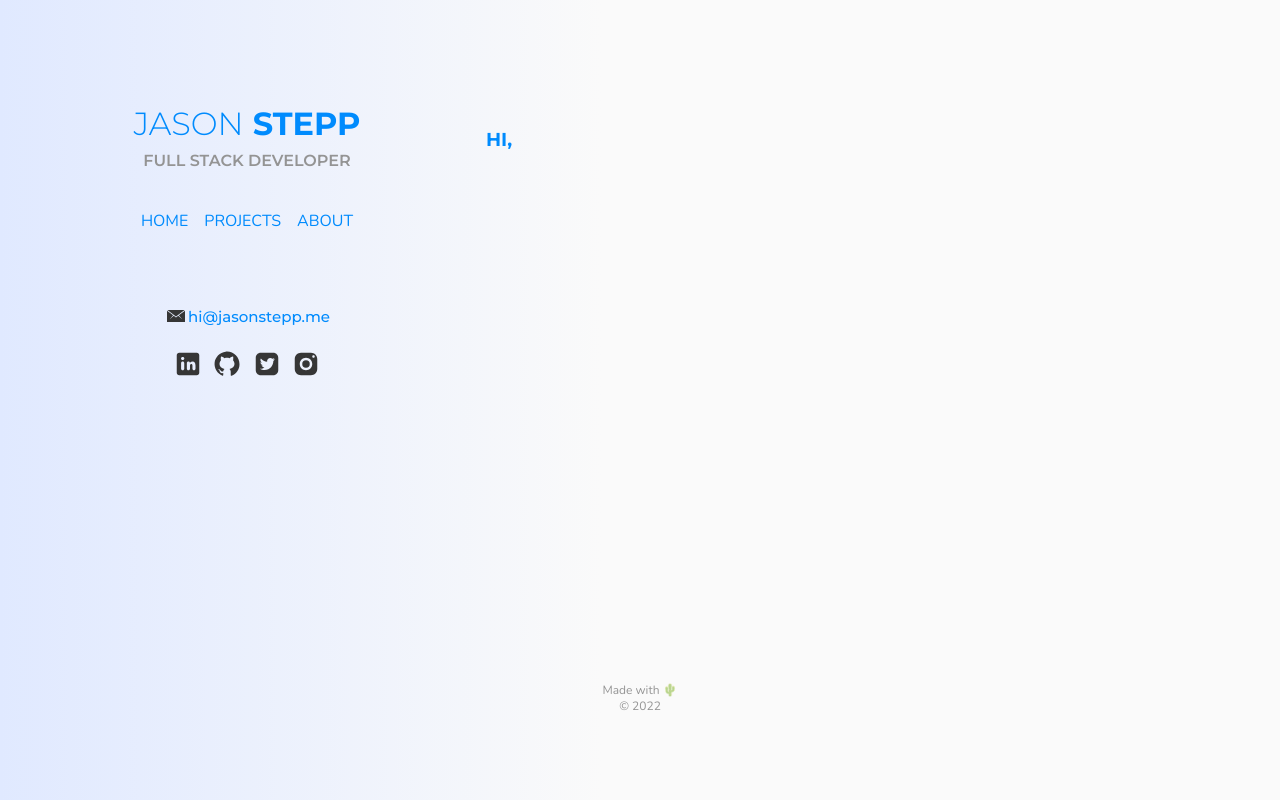
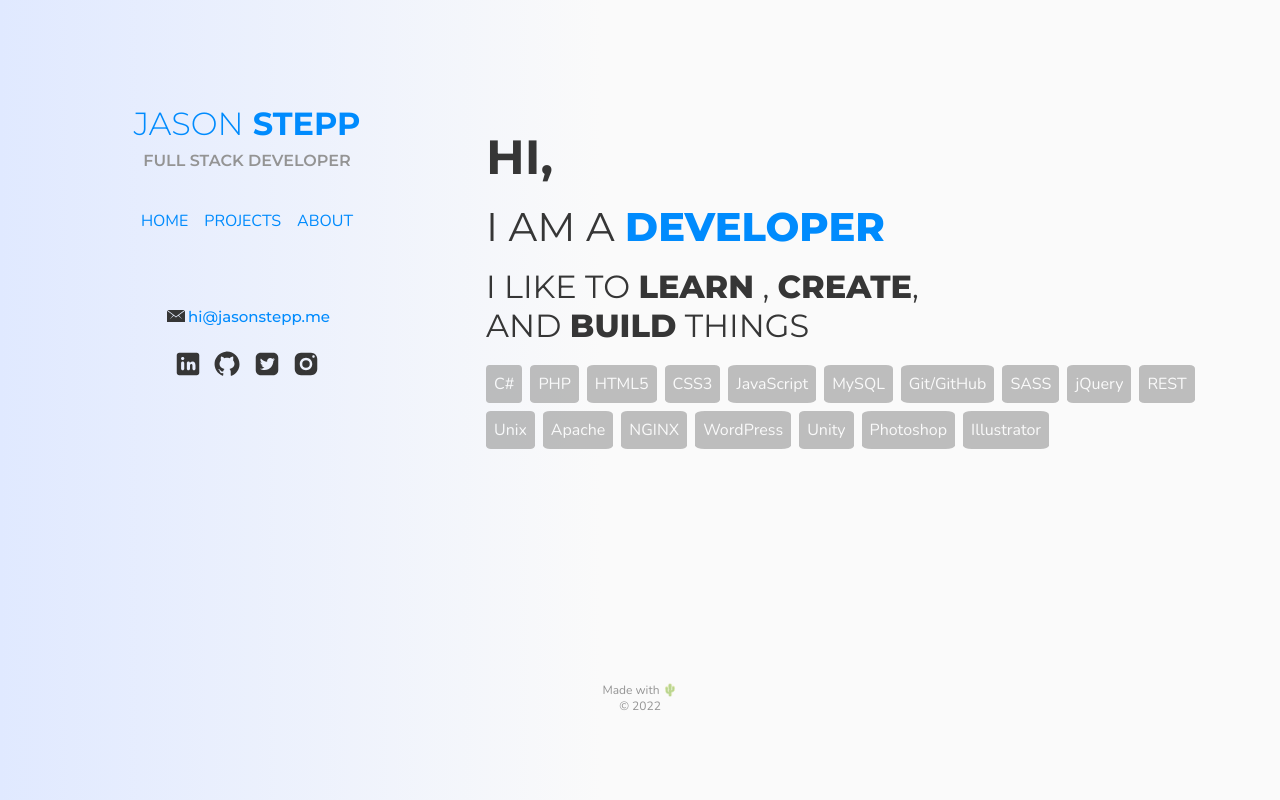
Before and after one commit to steppjason/jasonstepp-vue, a Vue app: page / in a window 1280 px wide. Built offline with nearby package versions, Linux system fonts and the light colour scheme.

Commit message:
Home page content, tweaked styles

```diff
--- a/src/assets/styles/_root.scss
+++ b/src/assets/styles/_root.scss
@@ -233,6 +233,51 @@ nav>ul>li, footer>ul>li, .socials>ul>li{
     margin-bottom:2rem;
 }
 
+.home>h3{
+    font-size: 3rem;
+    color: var(--primary-color);
+}
+
+.home>p{
+    font-family: 'Montserrat', sans-serif;
+    font-size: 2rem;
+    font-weight: 400;
+    text-transform: uppercase;
+}
+
+.home>p:first-of-type{
+    font-size: 2.5rem;
+    margin: 1rem 0;
+}
+
+.home>p:last-of-type{
+    margin: 0 0 1rem 0;
+}
+
+.home>p>.emphasize{
+    color: var(--secondary-color);
+}
+
+.home>p>.bold{
+    font-weight: 800;
+}
+
+.home>ul{
+    list-style: none;
+    margin: 0 -0.25rem;
+    padding: 0;
+}
+
+.home>ul>li{
+    display: inline-block;
+    padding: 0.5rem;
+    margin: 0.25rem;
+    color: var(--bg);
+    background-color: var(--tertiary-color);
+    border-radius: 10%;
+    opacity: 60%;
+}
+
 .email{
     margin: 4rem 0 0.5rem 0;
 }
@@ -440,6 +485,7 @@ nav>ul>li, footer>ul>li, .socials>ul>li{
 
     .header-subtitle{
         margin-bottom: 1rem;
+        margin-top: 0;
     }
 
     .wrapper{
--- a/src/views/Home.vue
+++ b/src/views/Home.vue
@@ -1,7 +1,28 @@
 <template>
   <div class="home content">
     <h3>Hi,</h3>
-    <p></p>
+    <p>I am a <span class="emphasize bold">developer</span></p>
+    <p>I like to <span class="bold">learn</span> , <span class="bold">create</span>,</p>
+    <p>and <span class="bold">build</span> things</p>
+    <ul>
+      <li>C#</li>
+      <li>PHP</li>
+      <li>HTML5</li>
+      <li>CSS3</li>
+      <li>JavaScript</li>
+      <li>MySQL</li>
+      <li>Git/GitHub</li>
+      <li>SASS</li>
+      <li>jQuery</li>
+      <li>REST</li>
+      <li>Unix</li>
+      <li>Apache</li>
+      <li>NGINX</li>
+      <li>WordPress</li>
+      <li>Unity</li>
+      <li>Photoshop</li>
+      <li>Illustrator</li>
+    </ul>
   </div>
 </template>
 
```
